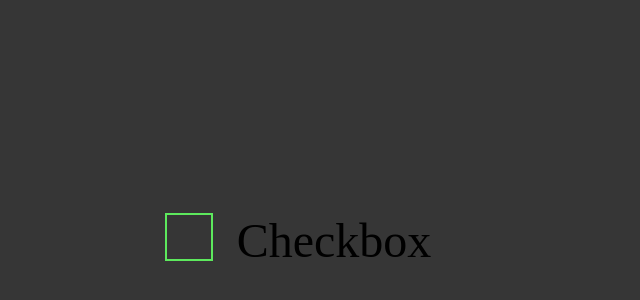
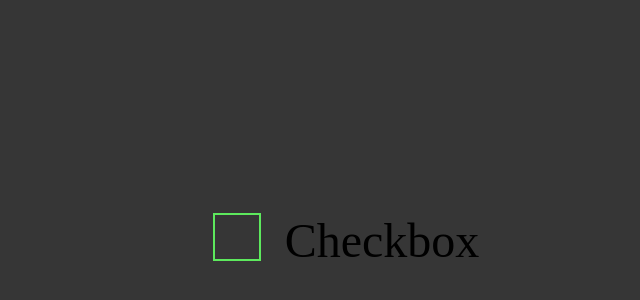
Before and after one commit to ThirstyGit/web_blocks, a plain HTML site: page Components/checkboxs/checkbox02/index.html in a window 1280 px wide. Shown: the part 160-460 px from the top of the page, without its empty margins (306-946 px from the left). Drawn offline with Linux system fonts and the light colour scheme.

Commit message:
Added space left of checkboxes so that multiple checkboxes don't overlap.

```diff
--- a/Components/checkboxs/checkbox02/checkbox.css
+++ b/Components/checkboxs/checkbox02/checkbox.css
@@ -19,6 +19,7 @@ body {
   font-size: 3em;
   position: relative;
   cursor: pointer;
+  margin-left: 2em;
 }
 .checkbox + label::before {
   box-sizing: border-box;
```
